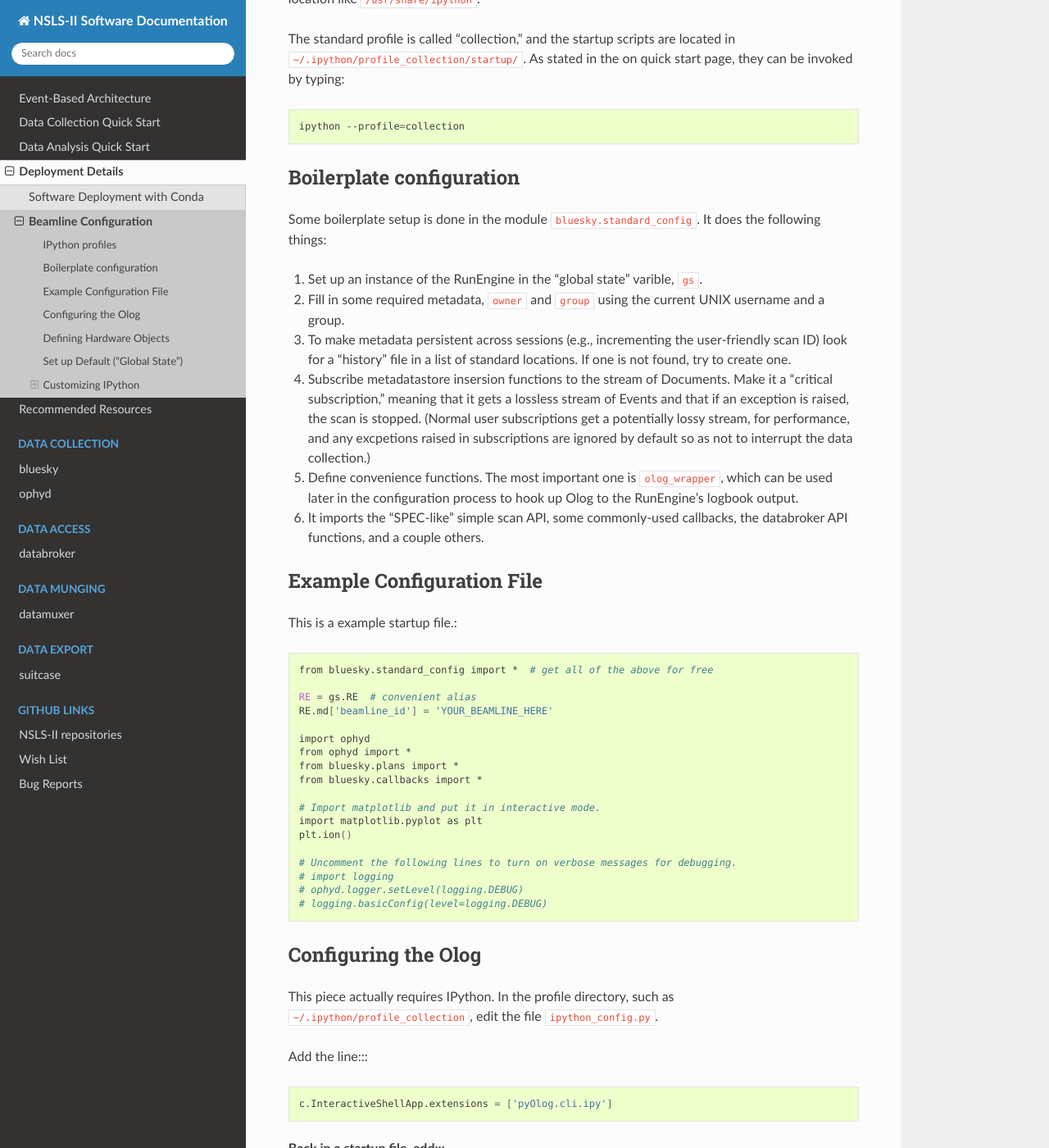
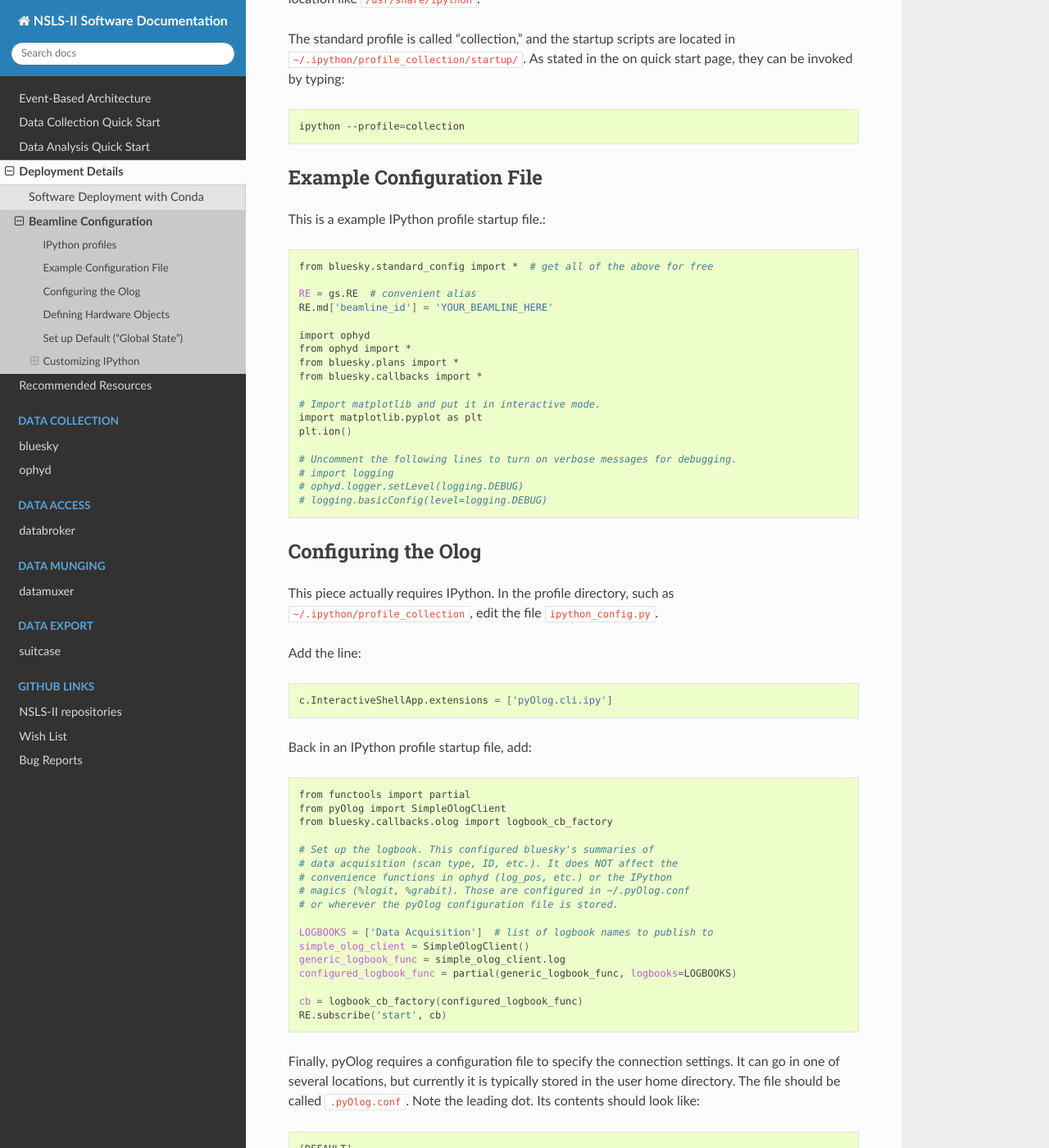
Before and after one commit to NSLS-II/docs, a Sphinx documentation site: the page built from source/beamline-configuration.rst, in a window 1280 px wide and 1400 px high, scrolled down 399 px. Shown: the whole window at 82% size. Built offline with Sphinx 7.4.7 and the Read the Docs theme 2.0.0, drawn with Linux system fonts in a browser that asks for light colours; pages that are not in the unit, such as notebooks, are missing from menus; some of the changed text lies outside the part shown.

Commit message:
fixup formatting, delete old content

```diff
--- a/source/beamline-configuration.rst
+++ b/source/beamline-configuration.rst
@@ -26,40 +26,10 @@ quick start page, they can be invoked by typing:
 
     ipython --profile=collection
 
-Boilerplate configuration
--------------------------
-
-Some boilerplate setup is done in the module ``bluesky.standard_config``. It
-does the following things:
-
-#. Set up an instance of the RunEngine in the "global state" varible, ``gs``.
-
-#. Fill in some required metadata, ``owner`` and ``group`` using the current
-   UNIX username and a group.
-
-#. To make metadata persistent across sessions (e.g., incrementing the
-   user-friendly scan ID) look for a "history" file in a list of standard
-   locations. If one is not found, try to create one.
-
-#. Subscribe metadatastore insersion functions to the stream of Documents.
-   Make it a "critical subscription," meaning that it gets a lossless stream
-   of Events and that if an exception is raised, the scan is stopped.
-   (Normal user subscriptions get a potentially lossy stream, for performance,
-   and any excpetions raised in subscriptions are ignored by default so as not
-   to interrupt the data collection.)
-
-#. Define convenience functions. The most important one is ``olog_wrapper``,
-   which can be used later in the configuration process to hook up Olog to
-   the RunEngine's logbook output.
-
-#. It imports the "SPEC-like" simple scan API, some commonly-used callbacks,
-   the databroker API functions, and a couple others.
-
-
 Example Configuration File
 --------------------------
 
-This is a example startup file.::
+This is a example IPython profile startup file.::
 
     from bluesky.standard_config import *  # get all of the above for free
 
@@ -86,11 +56,12 @@ Configuring the Olog
 This piece actually requires IPython. In the profile directory, such as
 ``~/.ipython/profile_collection``, edit the file ``ipython_config.py``.
 
-Add the line::::
+Add the line::
 
     c.InteractiveShellApp.extensions = ['pyOlog.cli.ipy']
 
-Back in a startup file, add:::
+Back in an IPython profile startup file, add::
+
     from functools import partial
     from pyOlog import SimpleOlogClient
     from bluesky.callbacks.olog import logbook_cb_factory
```
